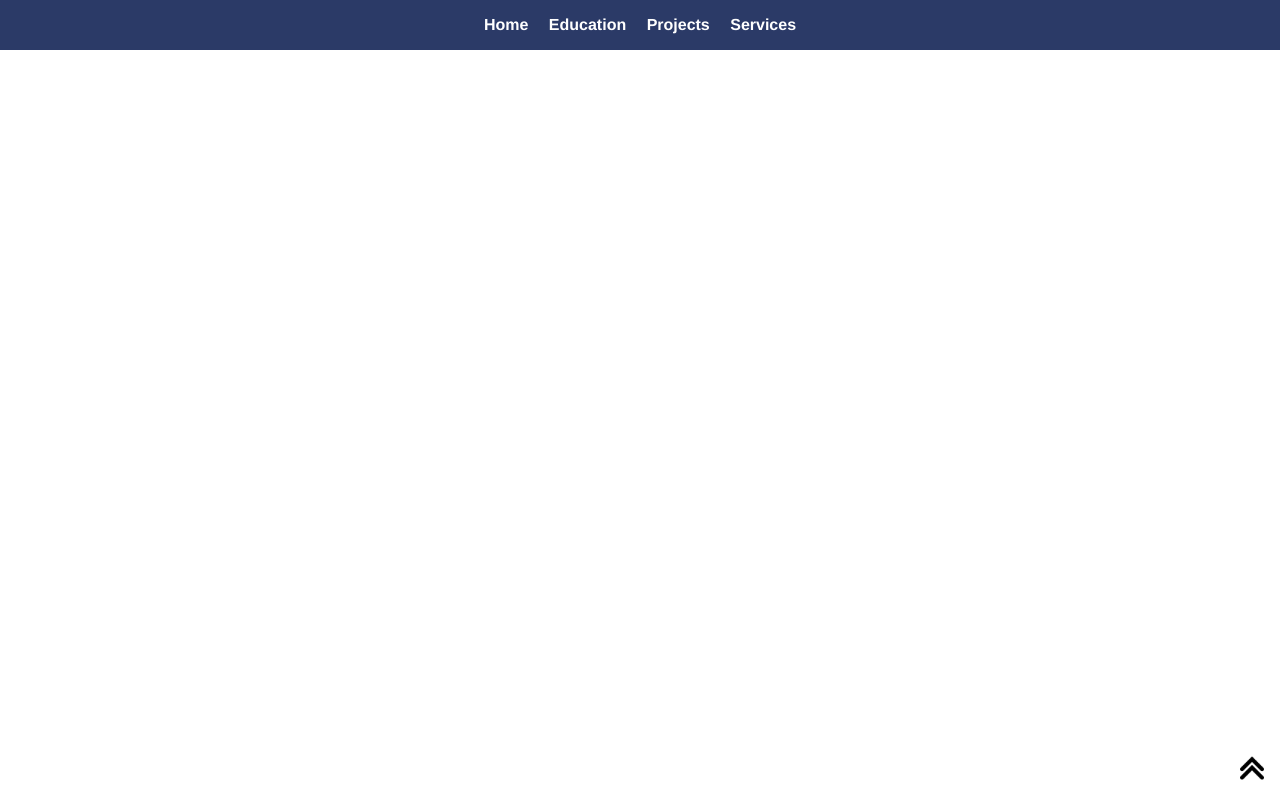
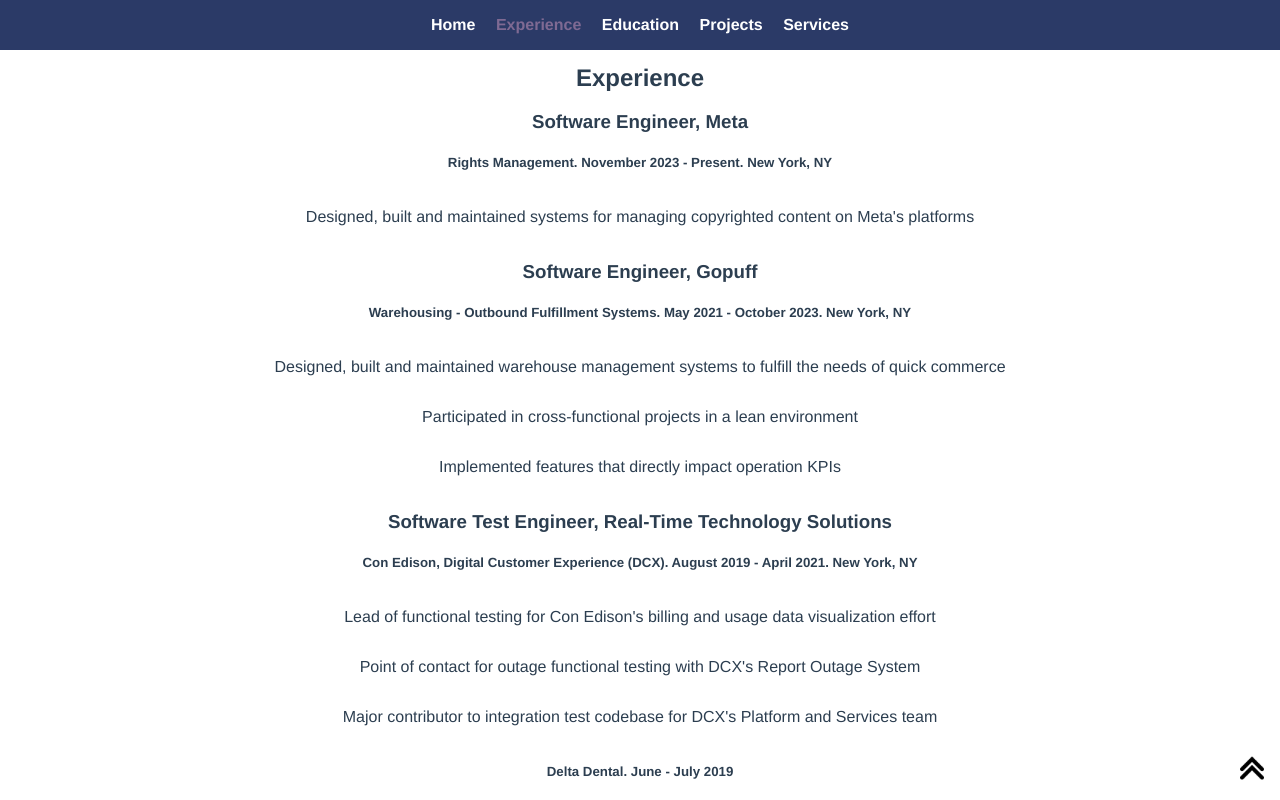
Before and after one commit to kevhunte/resume_vue, a Vue app: page /experience in a window 1280 px wide. Shown: the top 800 px of the page. Built offline with nearby package versions, Linux system fonts and the light colour scheme.

Commit message:
experience section + Meta updates pt. 1

```diff
--- a/src/components/Navigation.vue
+++ b/src/components/Navigation.vue
@@ -2,7 +2,7 @@
     <div>
         <div class="nav" v-if="!isMobile">
             <router-link to="/"> Home </router-link>
-            <!-- <router-link to="/experience"> Experience </router-link> -->
+            <router-link to="/experience"> Experience </router-link>
             <router-link to="/education"> Education </router-link>
             <router-link to="/projects"> Projects </router-link>
             <router-link to="/services"> Services </router-link>
@@ -11,7 +11,7 @@
             <button class="dropbtn">Menu</button>
             <div :class="{ 'animated slideInLeft': true, 'dropdown-content': true, 'dropdown-content_pressed': isMenuOpen }">
                 <router-link to="/"> Home </router-link>
-                <!-- <router-link to="/experience"> Experience </router-link> -->
+                <router-link to="/experience"> Experience </router-link>
                 <router-link to="/education"> Education </router-link>
                 <router-link to="/projects"> Projects </router-link>
                 <router-link to="/services"> Services </router-link>
--- a/src/router/index.ts
+++ b/src/router/index.ts
@@ -14,11 +14,11 @@ const routes = [
     // which is lazy-loaded when the route is visited.
     component: () => import('../views/Education.vue')
   },
-  // {
-  //   path: '/experience',
-  //   name: 'Experience',
-  //   component: () => import('../views/Experience.vue')
-  // },
+  {
+    path: '/experience',
+    name: 'Experience',
+    component: () => import('../views/Experience.vue')
+  },
   {
     path: '/projects',
     name: 'Projects',
--- a/src/views/Experience.vue
+++ b/src/views/Experience.vue
@@ -4,9 +4,22 @@
       <h2 class="resHeaders">Experience</h2>
 
       <div class="titles">
+        <h3>Software Engineer, Meta</h3>
+        <h5>
+          Rights Management. November 2023 - Present. New
+          York, NY
+        </h5>
+        <ul>
+          <li>
+            Designed, built and maintained systems for managing copyrighted content on Meta's platforms
+          </li>
+        </ul>
+      </div>
+
+      <div class="titles">
         <h3>Software Engineer, Gopuff</h3>
         <h5>
-          Warehousing - Outbound Fulfillment Systems. May 2021 - Current. New
+          Warehousing - Outbound Fulfillment Systems. May 2021 - October 2023. New
           York, NY
         </h5>
         <ul>
```
